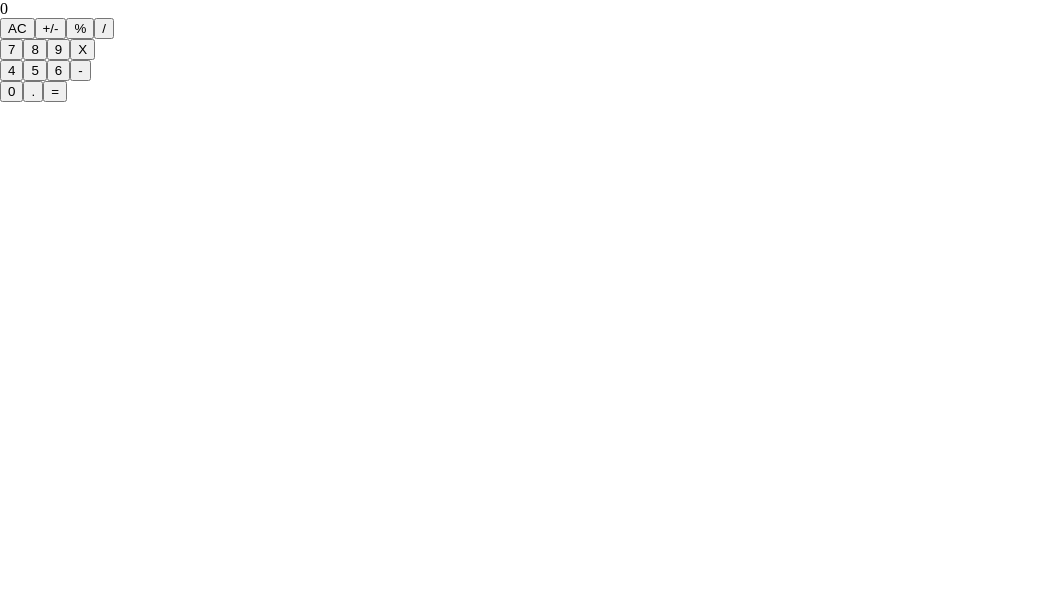
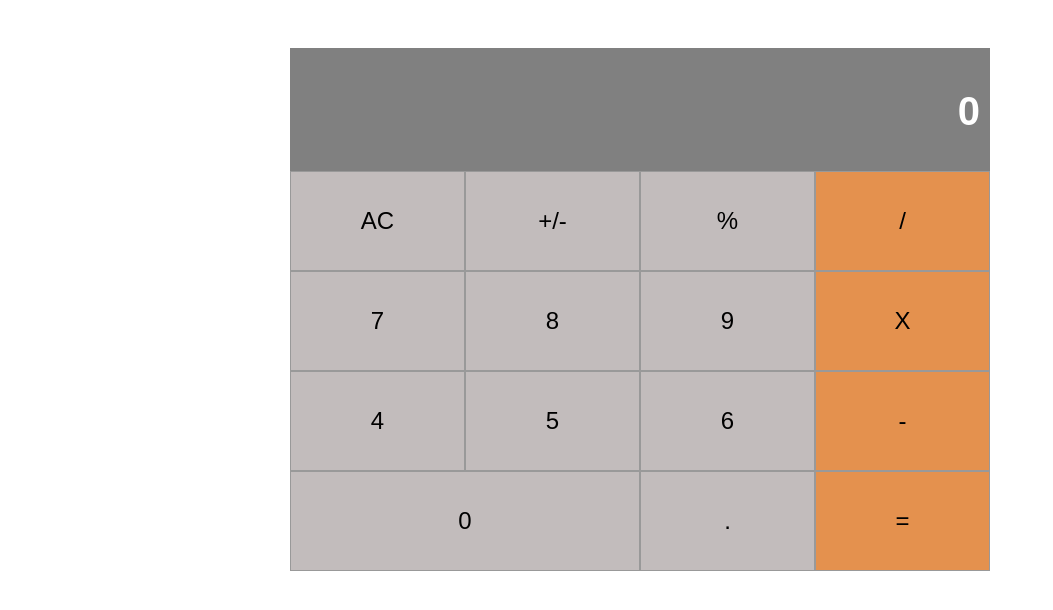
Before and after one commit to frankopkusianwar/calculator-app, a React (Create React App) app: page / in a window 1280 px wide. Shown: the top 610 px of the page, without its empty margins (0-1053 px from the left). Built offline with nearby package versions, Linux system fonts and the light colour scheme.

Commit message:
Add style to the calculator

```diff
--- a/src/components/App.css
+++ b/src/components/App.css
@@ -1,3 +1,39 @@
 body {
-  margin: 0;
+  font: 1em "Century Gothic", Futura, sans-serif;
+  display: flex;
+  justify-content: center;
 }
+
+.display {
+  background: grey;
+  height: 100px;
+  font-weight: bold;
+  padding: 5px;
+  text-align: right;
+  color: white;
+  font-size: 2.5em;
+  margin-top: 40px;
+  width: 700px;
+  padding: 1px 0px 22px 0px;
+}
+
+.display p {
+  margin-right: 10px ;
+}
+
+.calculator {
+  display: flex;
+  justify-content: center;
+  flex-wrap: wrap;
+  width: 700px;
+}
+
+.button {
+  height: 100px;
+  border: 1px solid #999;
+  font-size: 1.5em;
+}
+
+.button:focus {
+  outline: none;
+}
--- a/src/components/Button.js
+++ b/src/components/Button.js
@@ -2,9 +2,9 @@ import React from 'react';
 import PropTypes from 'prop-types';
 
 export default function Button(props) {
-  const { name } = props;
+  const { name, color, wide } = props;
   return (
-    <button type="submit" className="button">
+    <button type="submit" className="button" style={{background: color, flex: wide}}>
       {name}
     </button>
   );
@@ -12,8 +12,11 @@ export default function Button(props) {
 
 Button.propTypes = {
   name: PropTypes.string,
+  color: PropTypes.string
 };
 
 Button.defaultProps = {
   name: '0',
+  color: 'rgb(228, 145, 78)',
+  wide: '25%'
 };
--- a/src/components/ButtonPanel.js
+++ b/src/components/ButtonPanel.js
@@ -1,34 +1,28 @@
 import React from 'react';
-import Button from './Button';
+import Button from './Button'
 
-const renderButton = i => <Button name={i} />;
+const renderButton = (i, bg, width) => {
+  return <Button name={i} color={bg} wide={width}/>;
+}
 
-export default function ButtonPanel() {
+export default function ButtonPanel(props) {
   return (
-    <div>
-      <div className="pannel-row">
-        {renderButton('AC')}
-        {renderButton('+/-')}
-        {renderButton('%')}
-        {renderButton('/')}
+    <div className='calculator'>
+          {renderButton('AC', 'rgb(194, 188, 188)')}
+          {renderButton('+/-', 'rgb(194, 188, 188)')}
+          {renderButton('%', 'rgb(194, 188, 188)')}
+          {renderButton('/')}
+          {renderButton('7', 'rgb(194, 188, 188)')}
+          {renderButton('8', 'rgb(194, 188, 188)')}
+          {renderButton('9', 'rgb(194, 188, 188)')}
+          {renderButton('X')}
+          {renderButton('4', 'rgb(194, 188, 188)')}
+          {renderButton('5', 'rgb(194, 188, 188)')}
+          {renderButton('6', 'rgb(194, 188, 188)')}
+          {renderButton('-')}
+          {renderButton('0', 'rgb(194, 188, 188)', '50%')}
+          {renderButton('.', 'rgb(194, 188, 188)')}
+          {renderButton('=')}
       </div>
-      <div className="pannel-row">
-        {renderButton('7')}
-        {renderButton('8')}
-        {renderButton('9')}
-        {renderButton('X')}
-      </div>
-      <div className="pannel-row">
-        {renderButton('4')}
-        {renderButton('5')}
-        {renderButton('6')}
-        {renderButton('-')}
-      </div>
-      <div className="pannel-row">
-        {renderButton('0')}
-        {renderButton('.')}
-        {renderButton('=')}
-      </div>
-    </div>
   );
 }
--- a/src/components/Display.js
+++ b/src/components/Display.js
@@ -2,10 +2,10 @@ import React from 'react';
 import PropTypes from 'prop-types';
 
 export default function Display(props) {
-  const { calcResult } = props;
+  const { calcResult } = props
   return (
-    <div>
-      { calcResult }
+    <div className="display">
+      <p>{ calcResult }</p>
     </div>
   );
 }
```
